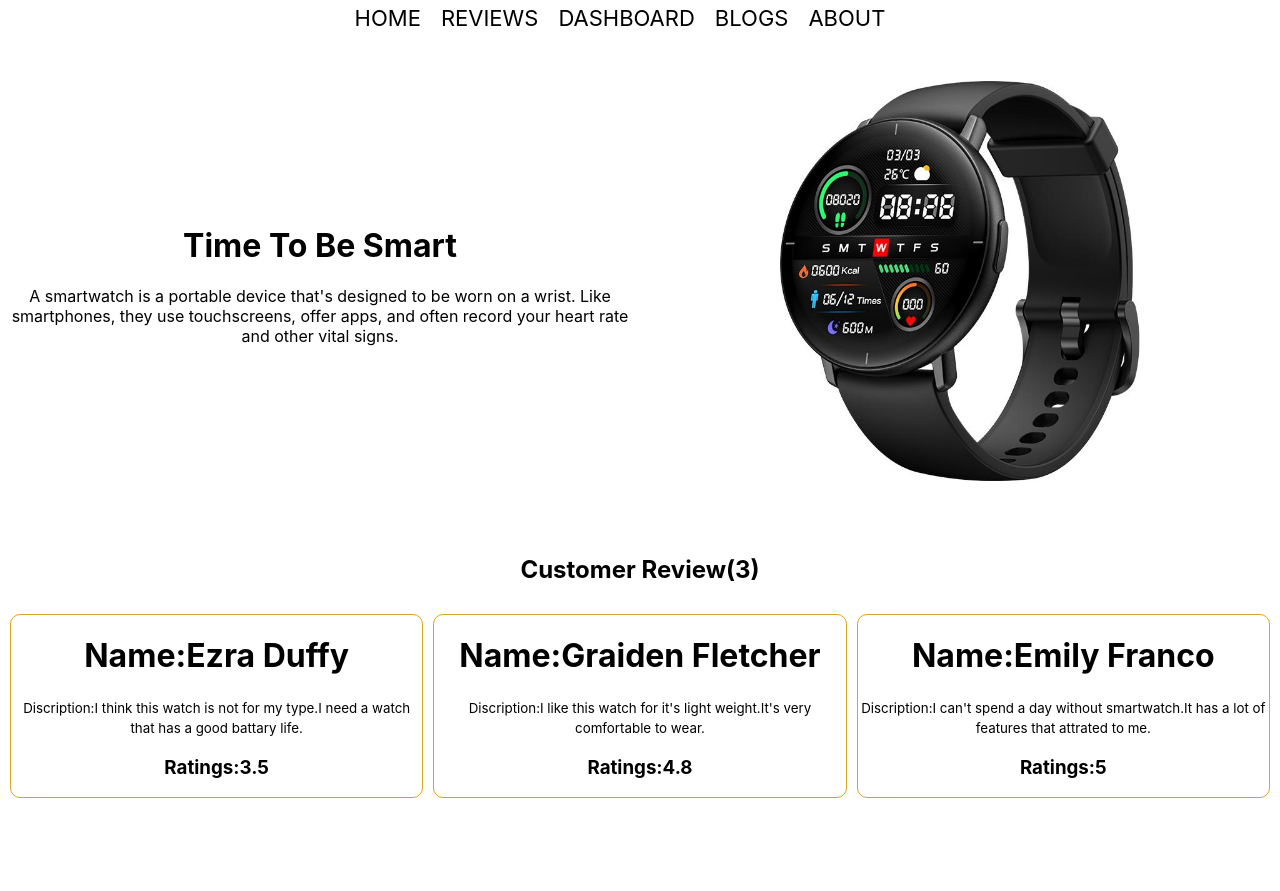
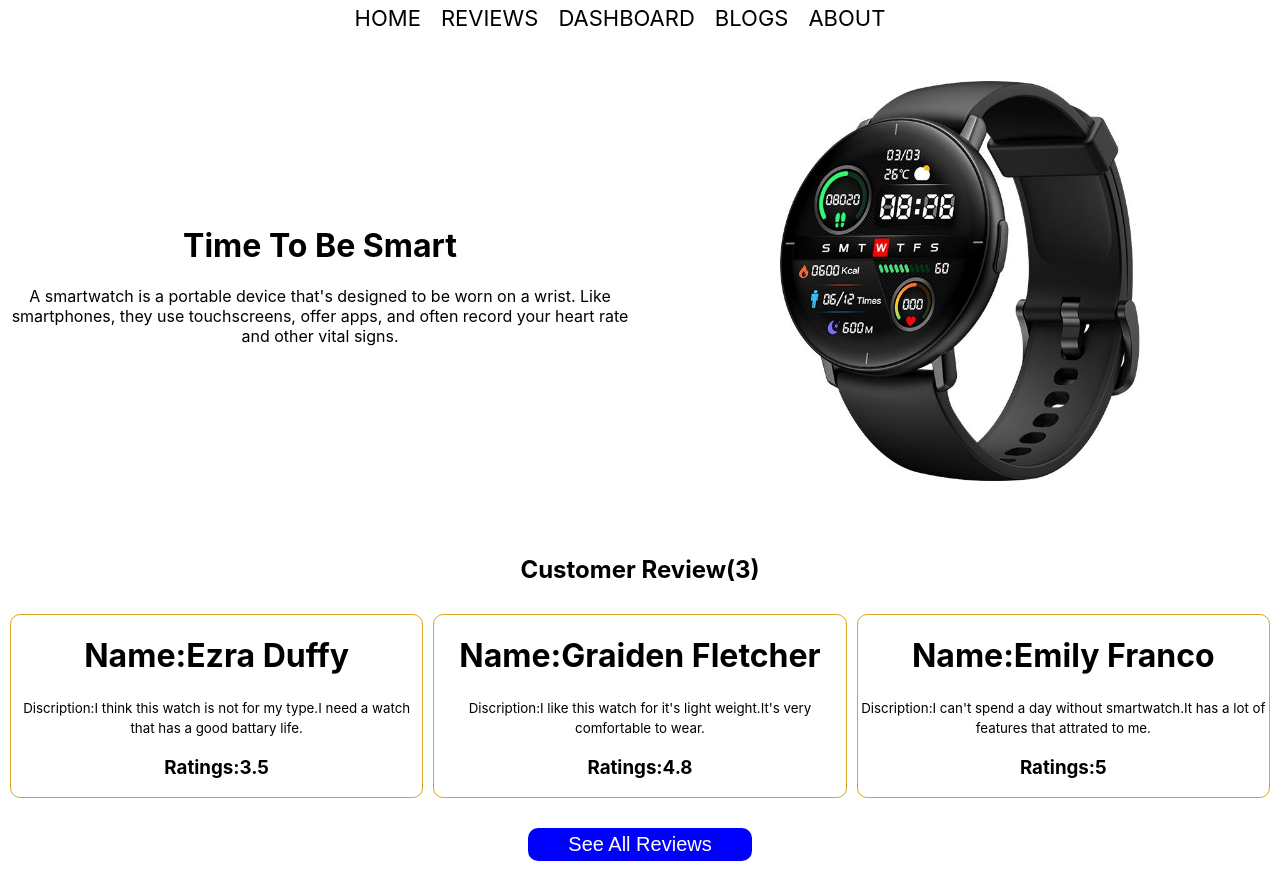
Before and after one commit to sakibit17043/react-laptop-review-route, a React (Create React App) app: page / in a window 1280 px wide. Before the commit the page ends 828 px from the top, so only its background shows below. Built offline with nearby package versions, Linux system fonts and the light colour scheme.

Commit message:
button navigate done

```diff
--- a/src/components/Home/Home.css
+++ b/src/components/Home/Home.css
@@ -6,3 +6,13 @@
 .main img{
     height: 500px;
 }
+.review-btn{
+    background-color: blue;
+    color: white;
+    font-size: 20px;
+    padding: 5px 40px;
+    border: none;
+    border-radius: 10px;
+    margin-bottom: 30px;
+
+}
--- a/src/components/Home/Home.js
+++ b/src/components/Home/Home.js
@@ -1,10 +1,19 @@
 import React from 'react';
 import useReviews from '../../hooks/useReviews';
 import ReviewDetails from '../ReviewDetails/ReviewDetails';
+import { useNavigate } from "react-router-dom";
+
 import './Home.css';
 const Home = () => {
     const [reviews,setReviews] = useReviews();
-    const newReviews = reviews.filter(review => review.id<4)
+    let navigate = useNavigate()
+    const showReview =()=>{
+            const path = `/reviews`;
+            navigate(path);
+
+    }
+    const newReviews = reviews.filter(review => review.id<4);
+
     return (
         <div>
             <div className='main'>
@@ -31,6 +40,8 @@ const Home = () => {
                     ></ReviewDetails>)
                 }
              </div>
+            <button onClick={showReview} className='review-btn'>See All Reviews</button>
+
             </div>
         </div>
     );
```
